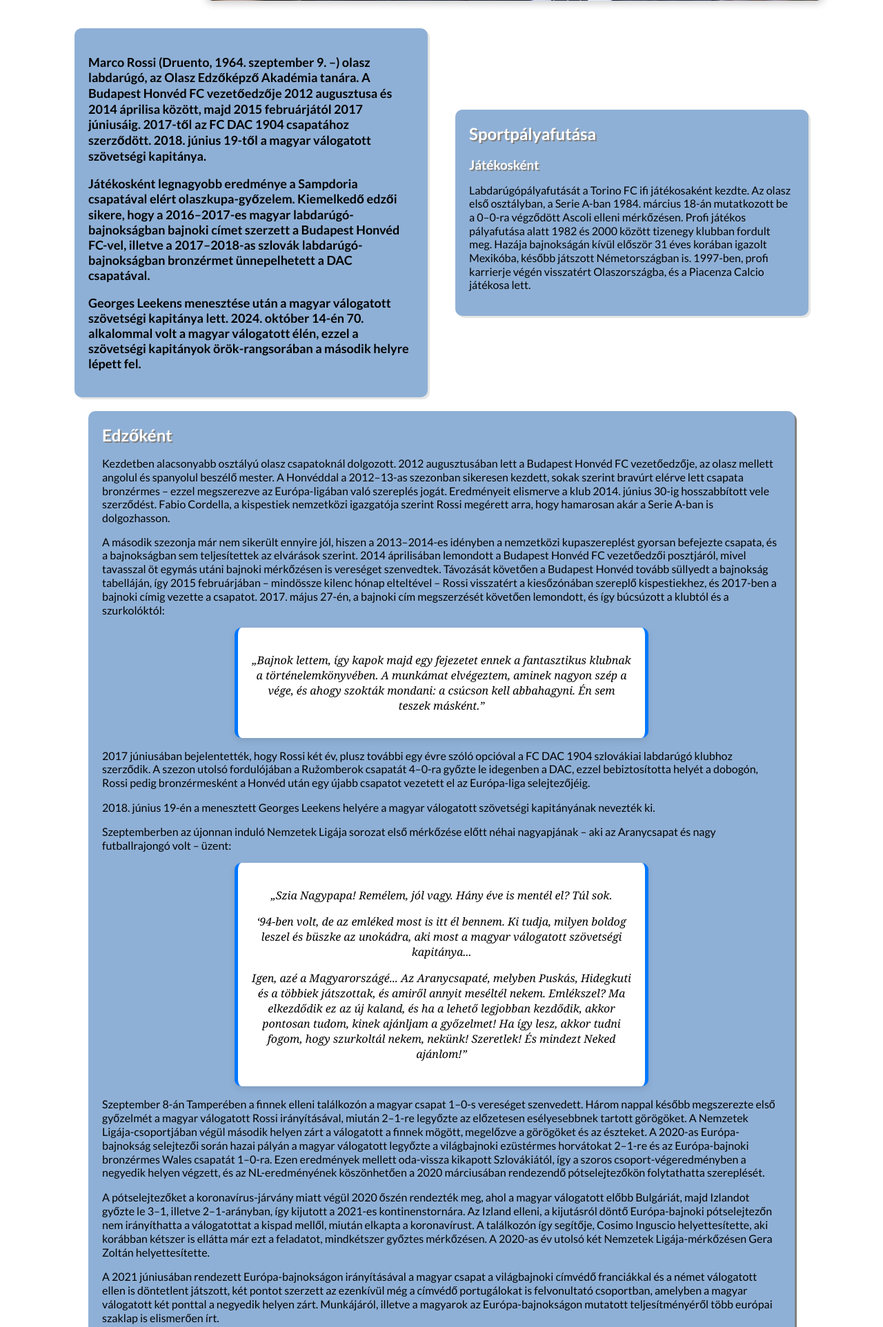
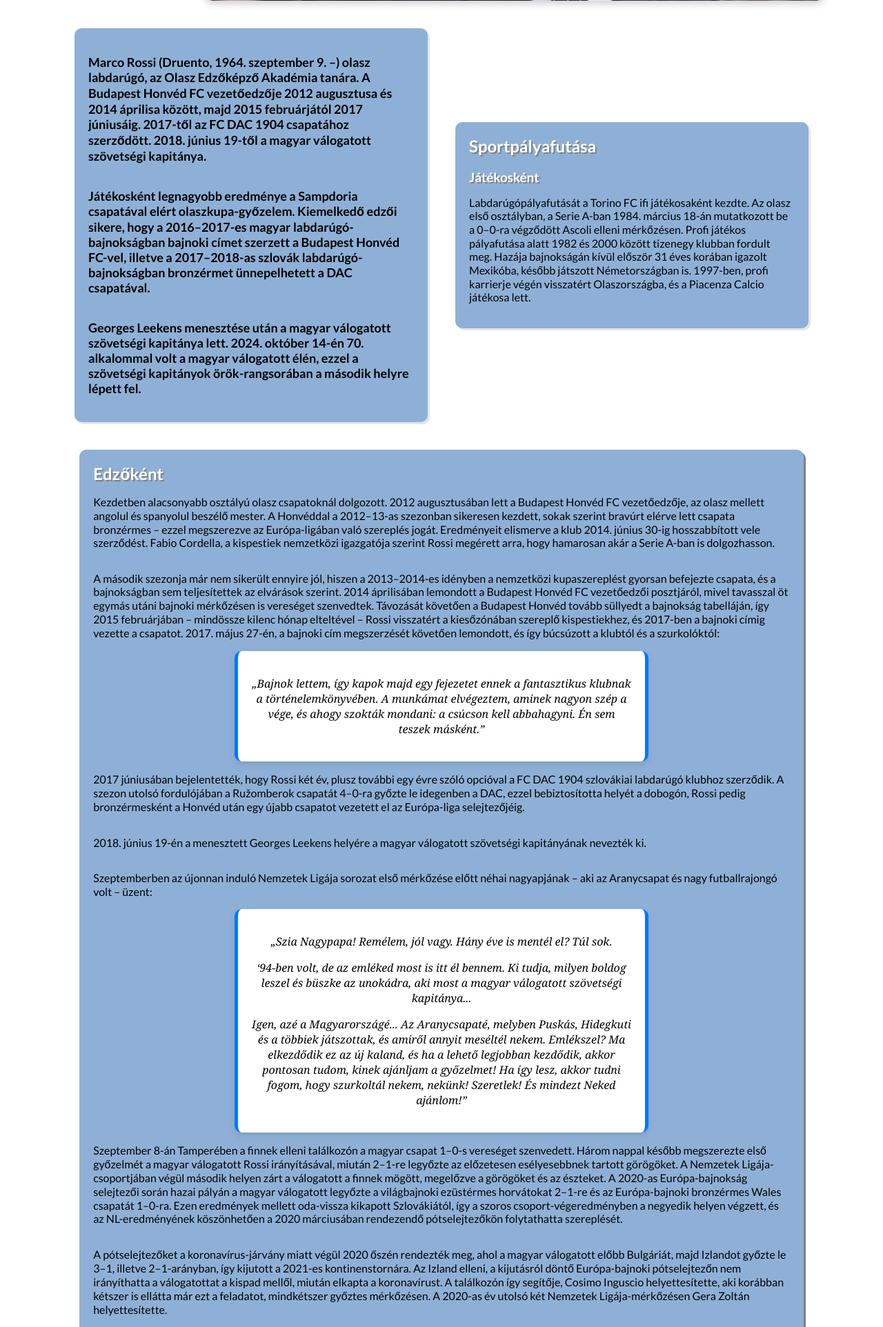
Before and after one commit to davidbenedek/magyar_labdarugo_valogatott, a PHP site: page /szovetsegikapitany.html in a window 1280 px wide. Shown: the part 726-2650 px from the top of the page at 69% size. Run offline with PHP 8.4, Linux system fonts and the light colour scheme.

Commit message:
Add files via upload

```diff
--- a/style.css
+++ b/style.css
@@ -613,7 +628,7 @@
   flex-wrap:wrap;
   justify-content:center;
   align-items:center;
-  width:100%;
+  flex-basis:100%;
   margin:0;
 }
 
@@ -635,10 +649,12 @@
 
 
 .captain-container aside{
+  display:flex;
+  flex-direction:column;
+  flex-wrap: wrap;
   border:1px;
-  height:auto;
   padding:20px;
-  width:80%;
+  flex-basis:80% 1 1;
   background-color:#8fb0d6;
   border-radius:10px;
   box-shadow: 3px 3px rgba(0, 0, 0, 0.1);
@@ -665,13 +681,16 @@
 }
 
 .captain-container article{
-  width:80%;
+  display:flex;
+  flex-direction:column;
+  flex-wrap: wrap;
+  flex-basis:80%;
   border:1px;
-  height:auto;
   padding:20px;
   background-color:#8fb0d6;
   border-radius:10px;
   box-shadow: 3px 3px gray;
+  margin:20px;
 
 }
 
@@ -982,7 +1003,7 @@
 }
 
 .captain-container aside{
-  width:80%;}
+  flex-basis:80%;}
 
   .captain-container h1{
     margin:20px 20px 0 0;
@@ -1093,7 +1116,7 @@
 }
 
 .captain-container aside{
-  width:40%;}
+  flex-basis:40%;}
 
   .captain-container h1{
     margin:20px 20px 0 0;
@@ -1103,5 +1126,10 @@
     width:70%;
   }
 
+  .captain-container article{
+    flex-basis:82%;
+
+  }
+
 
 }
```
Also changed, not shown: other parts of style.css (+28 -10 lines).
